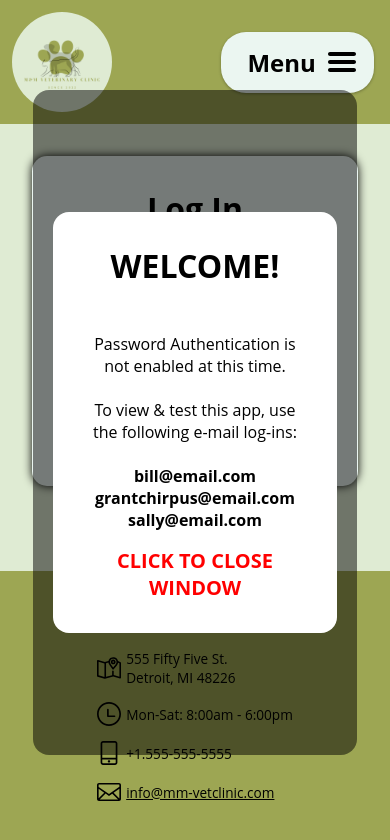
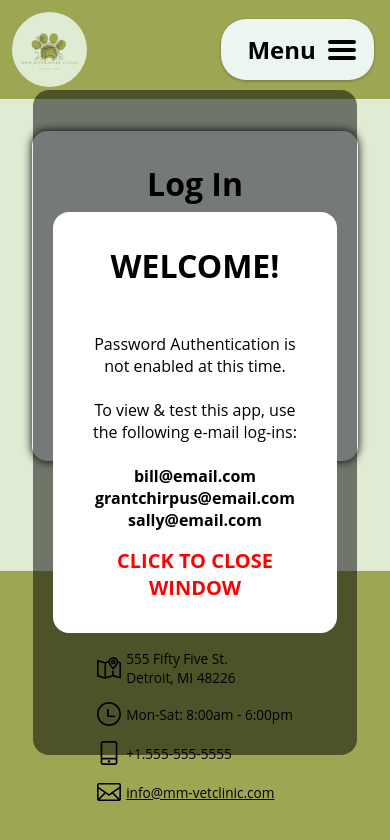
Before and after one commit to kirkwood616/mm-vet-app-frontend, a React (Create React App) app: page / in a window 390 px wide. Shown: the top 840 px of the page. Built offline with nearby package versions, Linux system fonts and the light colour scheme; no server answers.

Commit message:
Mobile media query

```diff
--- a/src/components/Header.css
+++ b/src/components/Header.css
@@ -10,3 +10,9 @@
   height: 100px;
   margin: 0.75rem;
 }
+
+@media only screen and (max-width: 480px) {
+  .Header .headerLogo {
+    height: 75px;
+  }
+}
```
